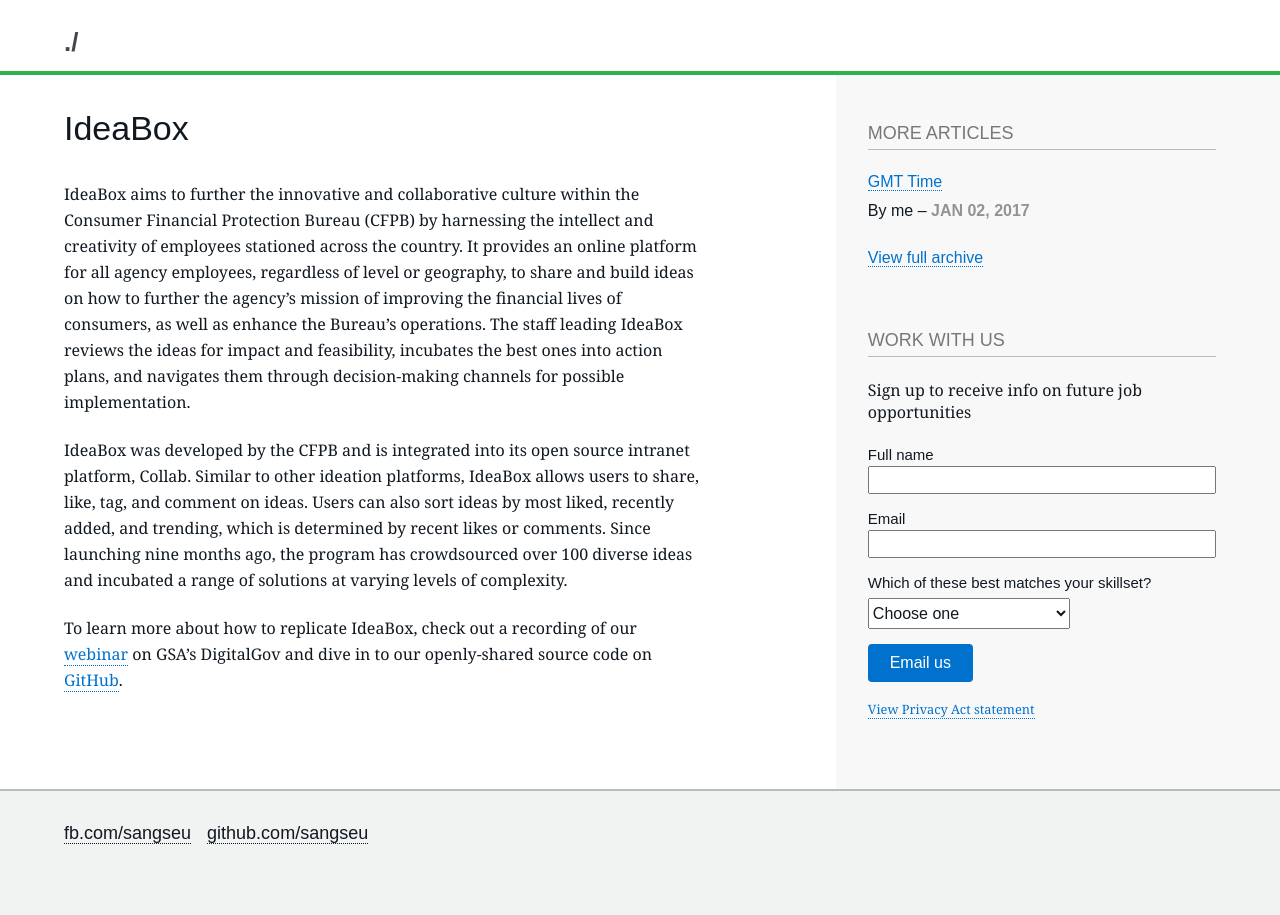
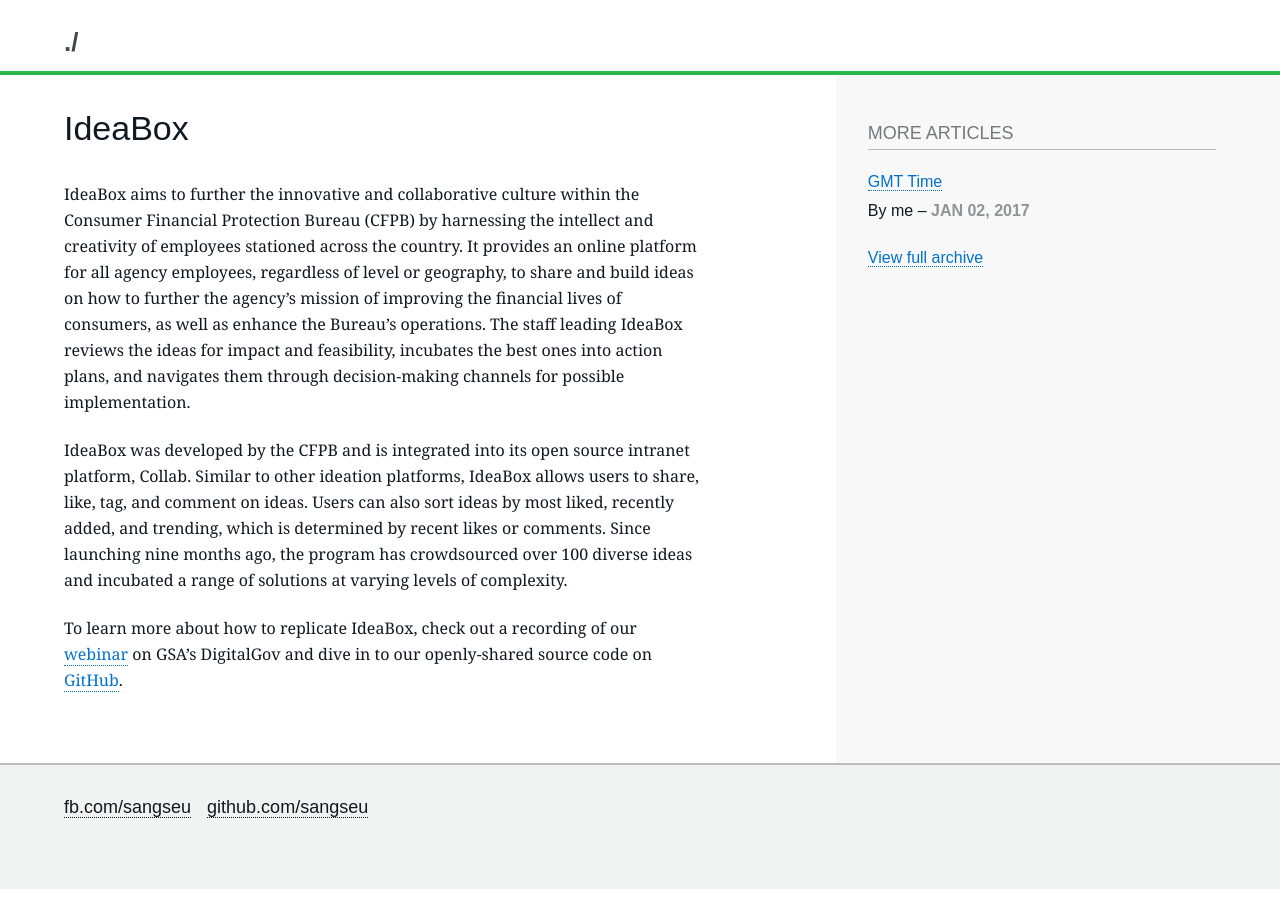
Before and after one commit to sangseu/14Apr_sangseu.github.io, a Jekyll site: the page built from ideabox/index.md, in a window 1280 px wide. Built offline with Jekyll 4.4.1, drawn with Linux system fonts in a browser that asks for light colours; nearby versions of some CDN libraries; some web fonts are replaced.

Commit message:
Update post.html

```diff
--- a/_layouts/post.html
+++ b/_layouts/post.html
@@ -75,51 +75,6 @@
                View full archive
             </a>
 
-            <form class="recruit-form recruit-form__sidebar">
-                <h2 class="sidebar_head">Work with us</h2>
-                <p>
-                    Sign up to receive info on future job opportunities
-                </p>
-                <div class="recruit_chunk recruit_chunk__name">
-                    <label class="recruit_fullname" for="recruit-name">
-                        Full name
-                    </label>
-                    <input type="text" id="recruit-name" class="js-recruit-name" name="fullname">
-                </div>
-                <div class="recruit_chunk recruit_chunk__email">
-                    <label class="recruit_email" for="email">
-                        Email
-                    </label>
-                    <input type="email" id="email" class="js-recruit-email" name="email">
-                </div>
-
-                <div class="recruit_chunk recruit_chunk__discipline">
-                    <label class="recruit_discipline" for="discipline">
-                        Which of these best matches your skillset?
-                    </label>
-                    <select id="discipline" name="discipline" class="js-recruit-discipline">
-                        <option value="">Choose one</option>
-                        <option>Graphic Design</option>
-                        <option>Interaction Design</option>
-                        <option>User Experience</option>
-                        <option>Content Strategy</option>
-                        <option>Front-End Development</option>
-                        <option>Back-End Development</option>
-                        <option>Cyber-security</option>
-                        <option>Data Analysis</option>
-                        <option>Dev Ops</option>
-                    </select>
-                </div>
-
-                <a class="btn btn-primary recruit_submit js-recruit-submit"
-                   href="mailto:tech@cfpb.gov?subject=Interested in working in tech at CFPB&body=First name:%0D%0ALast name:%0D%0ADiscipline: %0D%0AResume:">
-                   Email us
-                </a>
-
-                <p class="u-disclaimer">
-                    <small><a href="../../privacy-act-statement/">View Privacy Act statement</a></small>
-                </p>
-            </form>
         </div>
     </section>
 </div>
```
